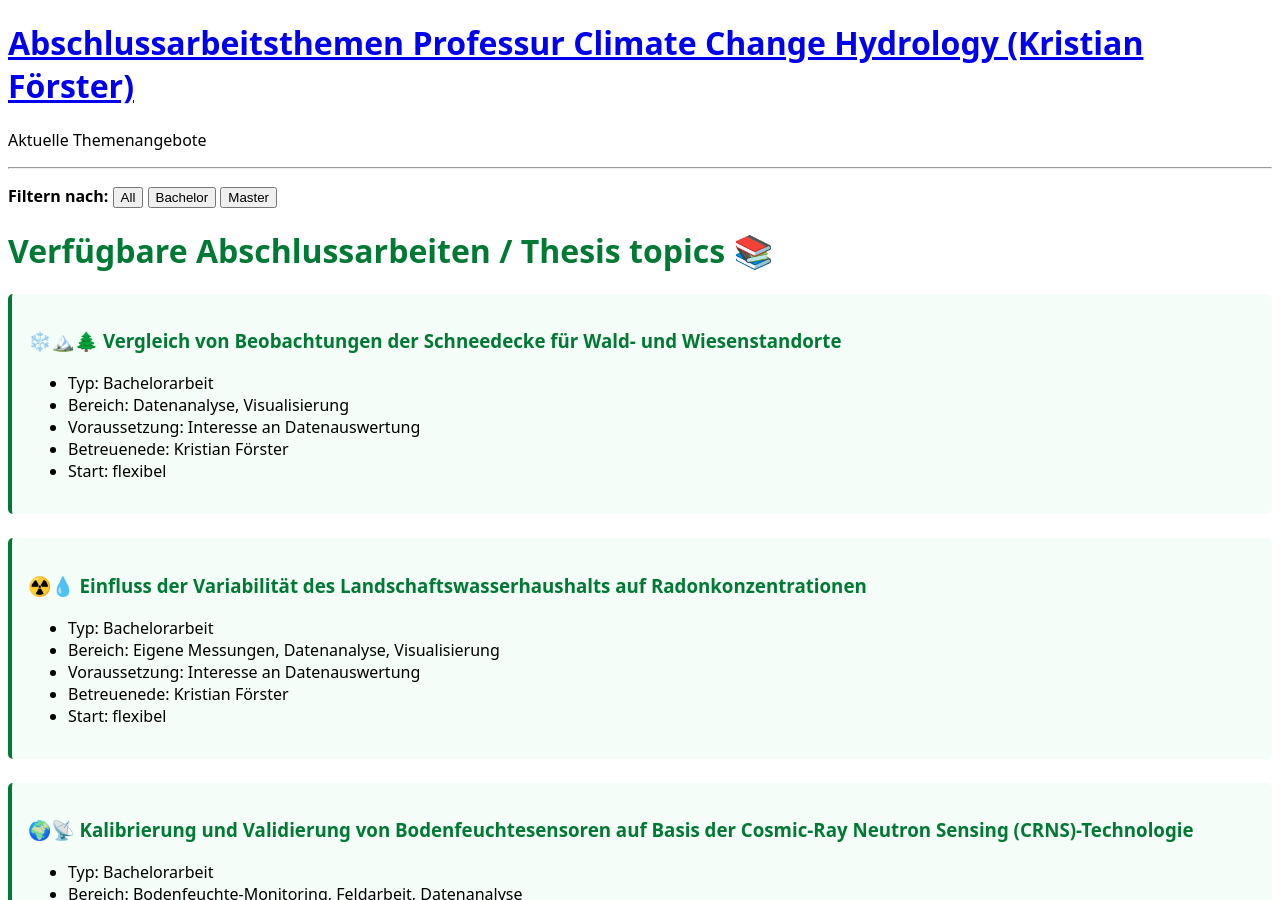
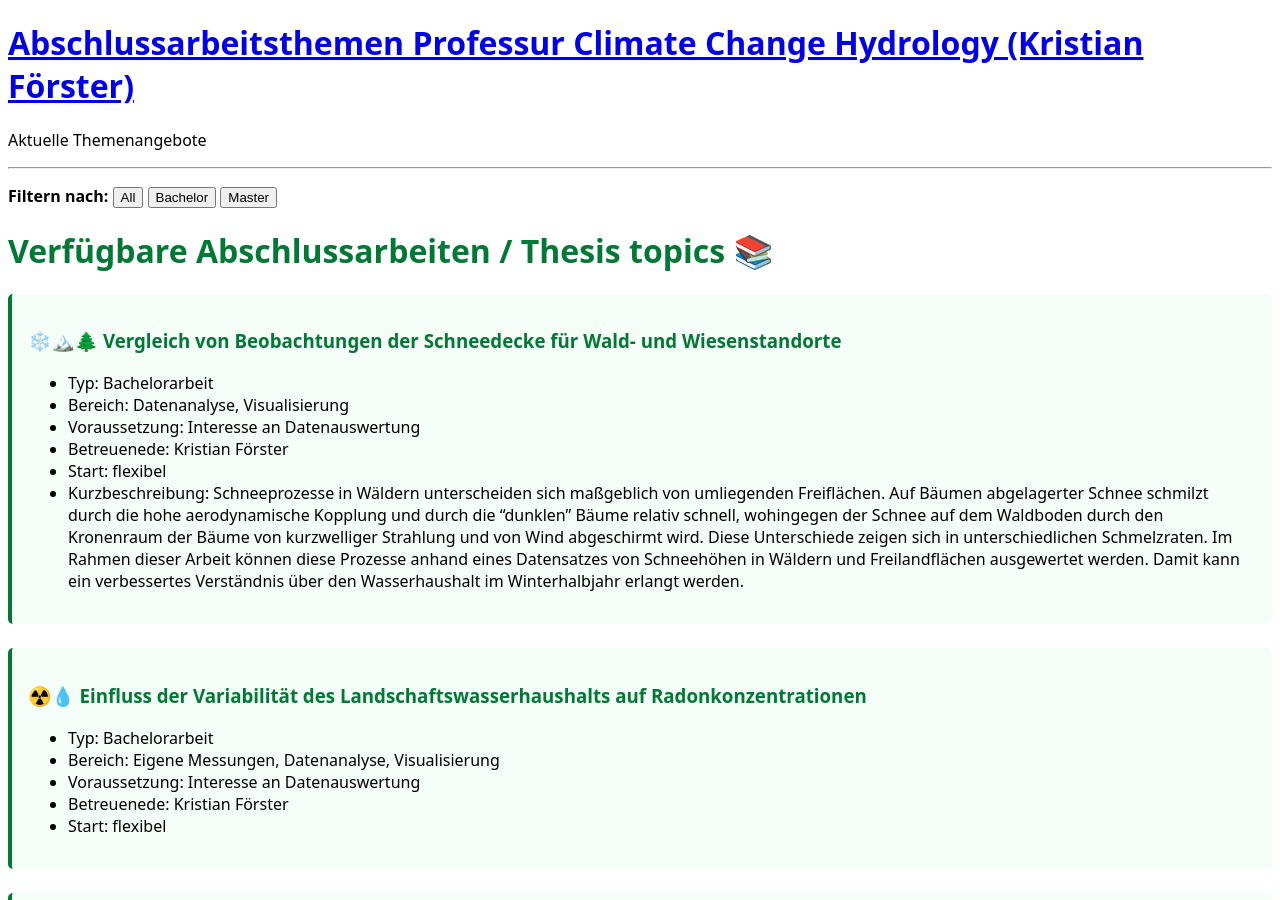
Before and after one commit to kristianfoerster/hswt-cch, a Jekyll site: the page built from index.md, in a window 1280 px wide and 900 px high. Built offline with Jekyll 4.4.1, drawn with Linux system fonts in a browser that asks for light colours; our own code applies the rules of GitHub Pages for plain Markdown files.

Commit message:
Update index.md

```diff
--- a/index.md
+++ b/index.md
@@ -29,6 +29,7 @@
 * Voraussetzung: Interesse an Datenauswertung
 * Betreuenede: Kristian Förster
 * Start: flexibel
+* Kurzbeschreibung: Schneeprozesse in Wäldern unterscheiden sich maßgeblich von umliegenden Freiflächen. Auf Bäumen abgelagerter Schnee schmilzt durch die hohe aerodynamische Kopplung und durch die "dunklen" Bäume relativ schnell, wohingegen der Schnee auf dem Waldboden durch den Kronenraum der Bäume von kurzwelliger Strahlung und von Wind abgeschirmt wird. Diese Unterschiede zeigen sich in unterschiedlichen Schmelzraten. Im Rahmen dieser Arbeit können diese Prozesse anhand eines Datensatzes von Schneehöhen in Wäldern und Freilandflächen ausgewertet werden. Damit kann ein verbessertes Verständnis über den Wasserhaushalt im Winterhalbjahr erlangt werden.
 
 </div>
 
```
